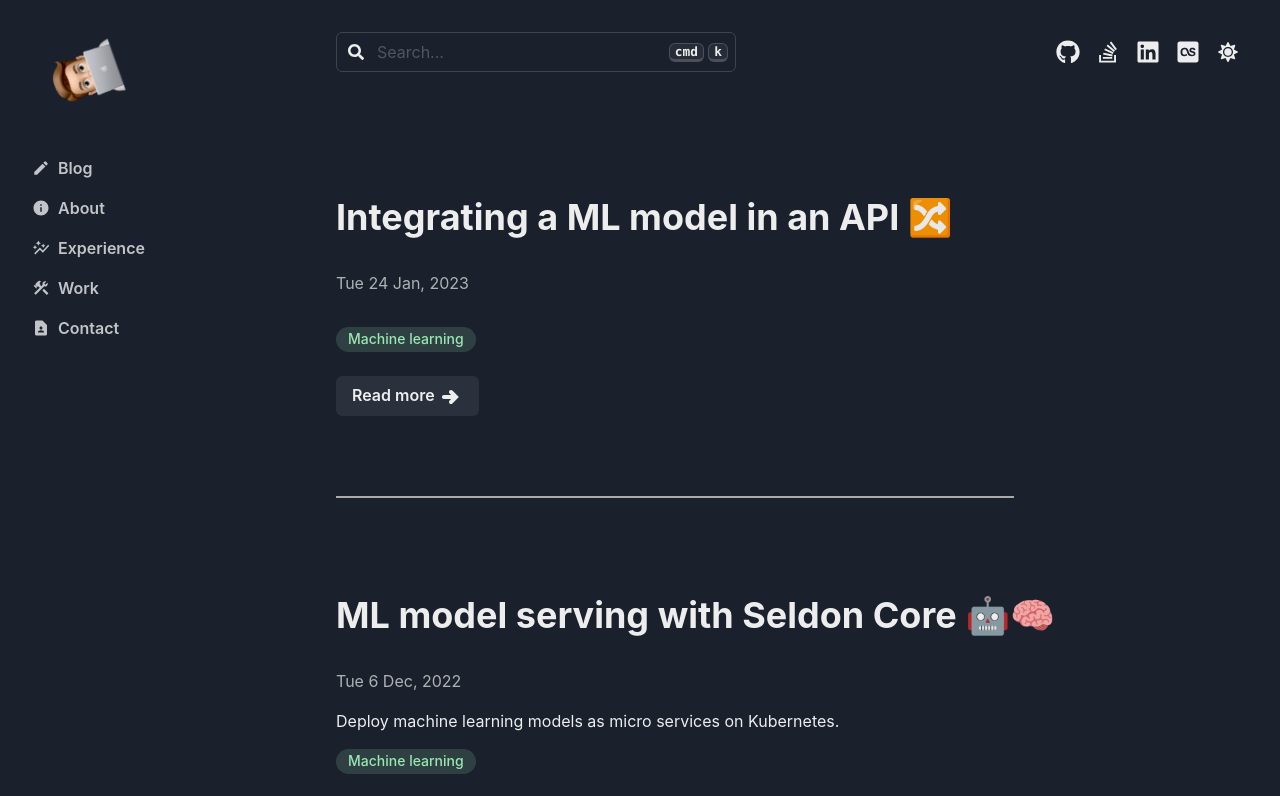
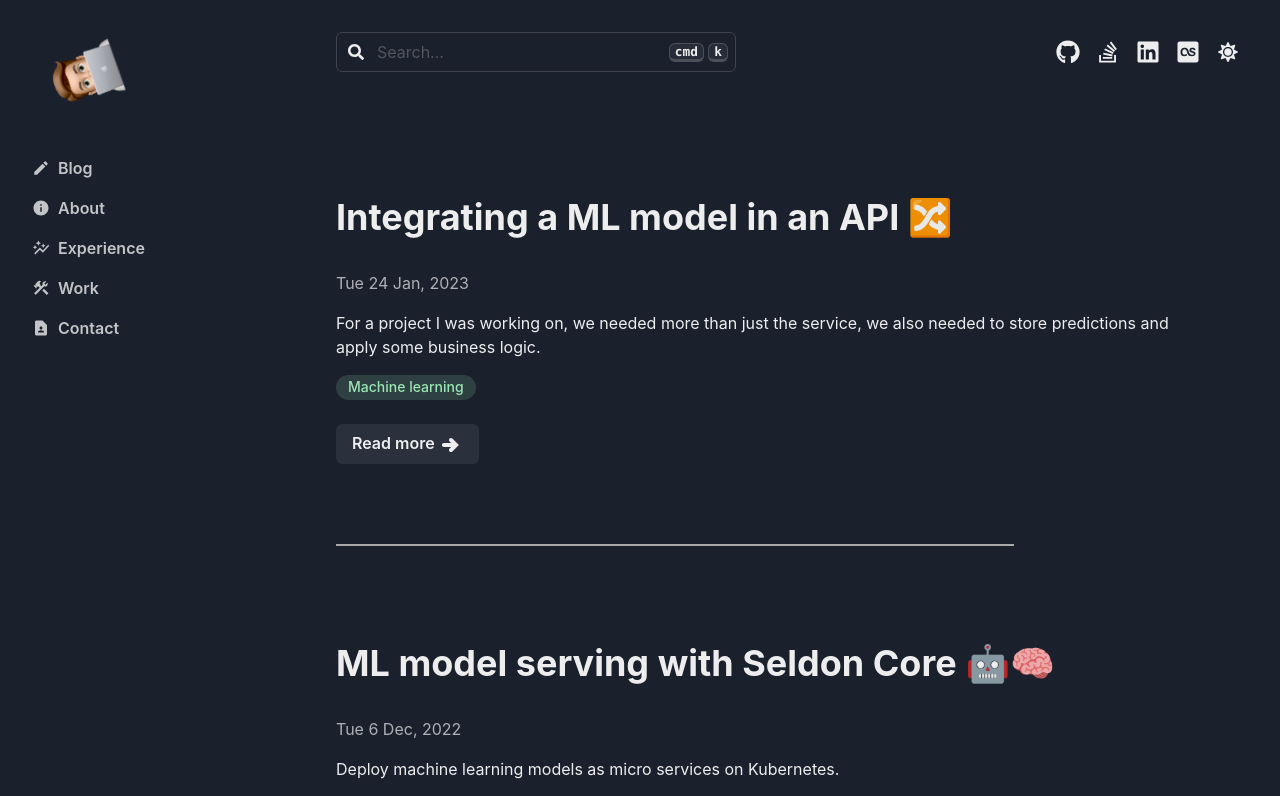
Before and after one commit to danielsteman/vite-blog, a React (Vite) app: page / in a window 1280 px wide. Shown: the top 796 px of the page. Built offline with nearby package versions, Linux system fonts and the light colour scheme.

Commit message:
fix sub title

```diff
--- a/src/routes/Blog.tsx
+++ b/src/routes/Blog.tsx
@@ -45,7 +45,7 @@ const Blog = () => {
       id: 6,
       title: "Integrating a ML model in an API 🔀",
       date: "Tue 24 Jan, 2023",
-      text: "",
+      text: "For a project I was working on, we needed more than just the service, we also needed to store predictions and apply some business logic.",
       tags: ["Machine learning"],
     },
   ];
```
